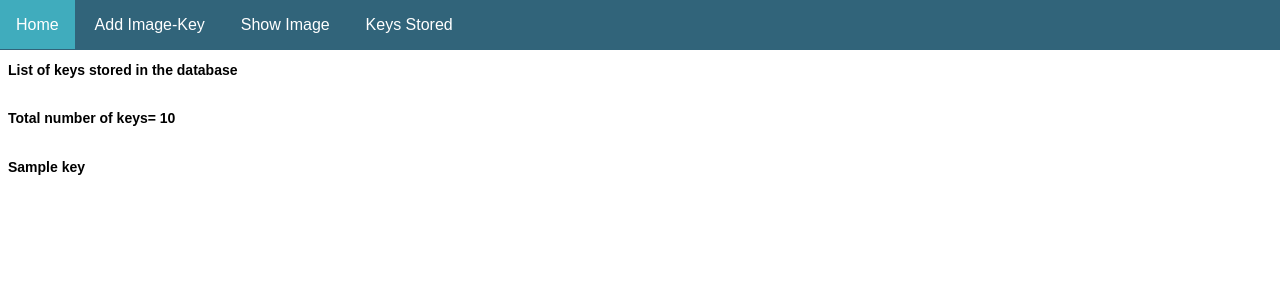
After one commit to Josh-Abraham/CloudComputingA1, a Python web app: template src/app/templates/key_store.html in a window 1280 px wide. The commit adds this page. Shown: the top 300 px of the page. Run offline with Jinja, Linux system fonts and the light colour scheme; the template is opened without the code that fills it: most values are stand-ins (such as "Sample title", 1, 10 or a date in 2020).

Commit message:
added routes file containing the function for key_store, modified the home, __init__ files and added key_store.html

```diff
--- a/src/app/__init__.py
+++ b/src/app/__init__.py
@@ -5,3 +5,4 @@ webapp = Flask(__name__)
 from app import show_image
 from app import add_key
 from app import home
+from app import routes
--- a/src/app/home.py
+++ b/src/app/home.py
@@ -3,6 +3,7 @@ from flask import render_template, url_for
 from app import webapp
 
 
+@webapp.route('/')
 @webapp.route('/home')
 def home():
     return render_template("home.html")
--- /dev/null
+++ b/src/app/templates/key_store.html
@@ -0,0 +1,22 @@
+<!doctype html>
+<html>
+    <head>
+        {% if title %}
+        <title>{{ title }}</title>
+        {% else %}
+        <title>Key Storage</title>
+        {% endif %}
+	    <link rel="stylesheet" href='/static/core-style.css' />
+    </head>
+    <body>
+	    {% include "top_bar.html" %}
+        <h2>List of keys stored in the database</h2>
+	    <p>
+	        <h6>Total number of keys= {{total}}</h6>
+        <p>
+	    {% for key in keys %}
+            <div><b>{{ key }}</b><br></div>
+        {% endfor %}
+	    </p>
+    </body>
+</html>
--- a/src/app/templates/top_bar.html
+++ b/src/app/templates/top_bar.html
@@ -2,4 +2,5 @@
   <a href="home">Home</a>
   <a href="addKey">Add Image-Key</a>
   <a href="show_image"> Show Image</a>
+  <a href="key_store">Keys Stored</a>
 </div>
```
Also changed, not shown: src/app/routes.py (added, +8 -0 lines).
